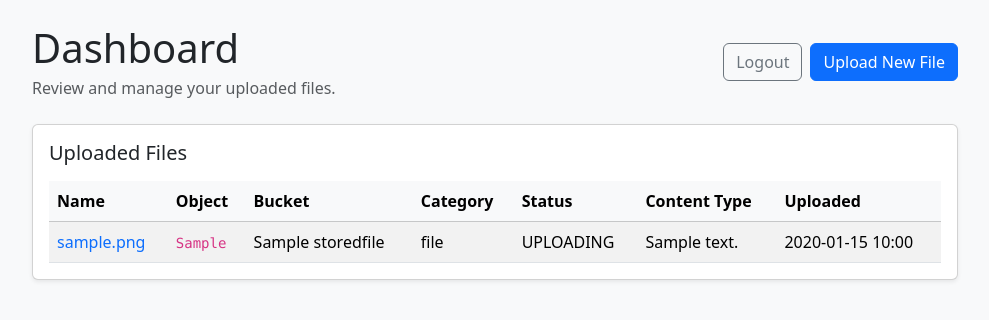
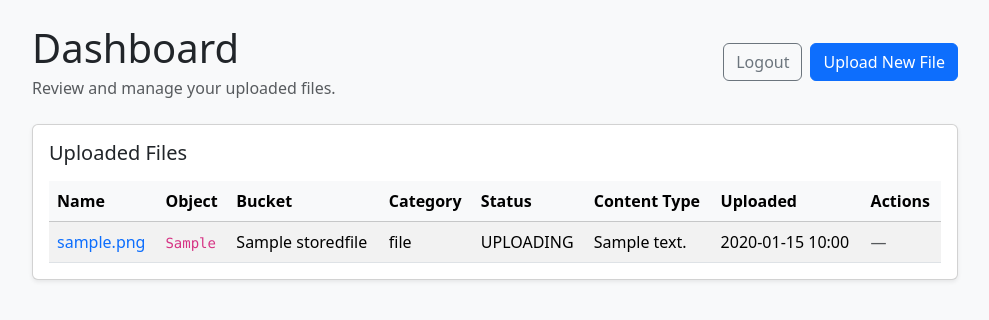
Before and after one commit to ralthor/media-hub, a Django app: page /dashboard/ in a window 1280 px wide. Shown: the part 56-376 px from the top of the page, without its empty margins (145-1134 px from the left). Run offline with Django 5.2, Linux system fonts and the light colour scheme; a user stored in the database is signed in; tables that the repository leaves empty hold one stand-in row (values such as "Sample post"); parts of the project's set-up code (start-up, migrations or seed data) failed here and were passed over.

Commit message:
Add video playback functionality; implement play_video view, update URLs, and enhance dashboard with play action button.

```diff
--- a/templates/dashboard.html
+++ b/templates/dashboard.html
@@ -31,6 +31,7 @@
                     <th scope="col">Status</th>
                     <th scope="col">Content Type</th>
                     <th scope="col">Uploaded</th>
+                    <th scope="col">Actions</th>
                   </tr>
                 </thead>
                 <tbody>
@@ -47,6 +48,13 @@
                       <td>{{ file.status }}</td>
                       <td>{{ file.content_type|default:"n/a" }}</td>
                       <td>{{ file.uploaded_at|date:"Y-m-d H:i" }}</td>
+                      <td>
+                        {% if file.can_play %}
+                          <a class="btn btn-sm btn-outline-primary" href="{% url 'play_video' file.id %}">Play</a>
+                        {% else %}
+                          <span class="text-muted">&mdash;</span>
+                        {% endif %}
+                      </td>
                     </tr>
                   {% endfor %}
                 </tbody>
```
Also changed, not shown: storage/tests/test_views.py, storage/urls.py, storage/views.py.
